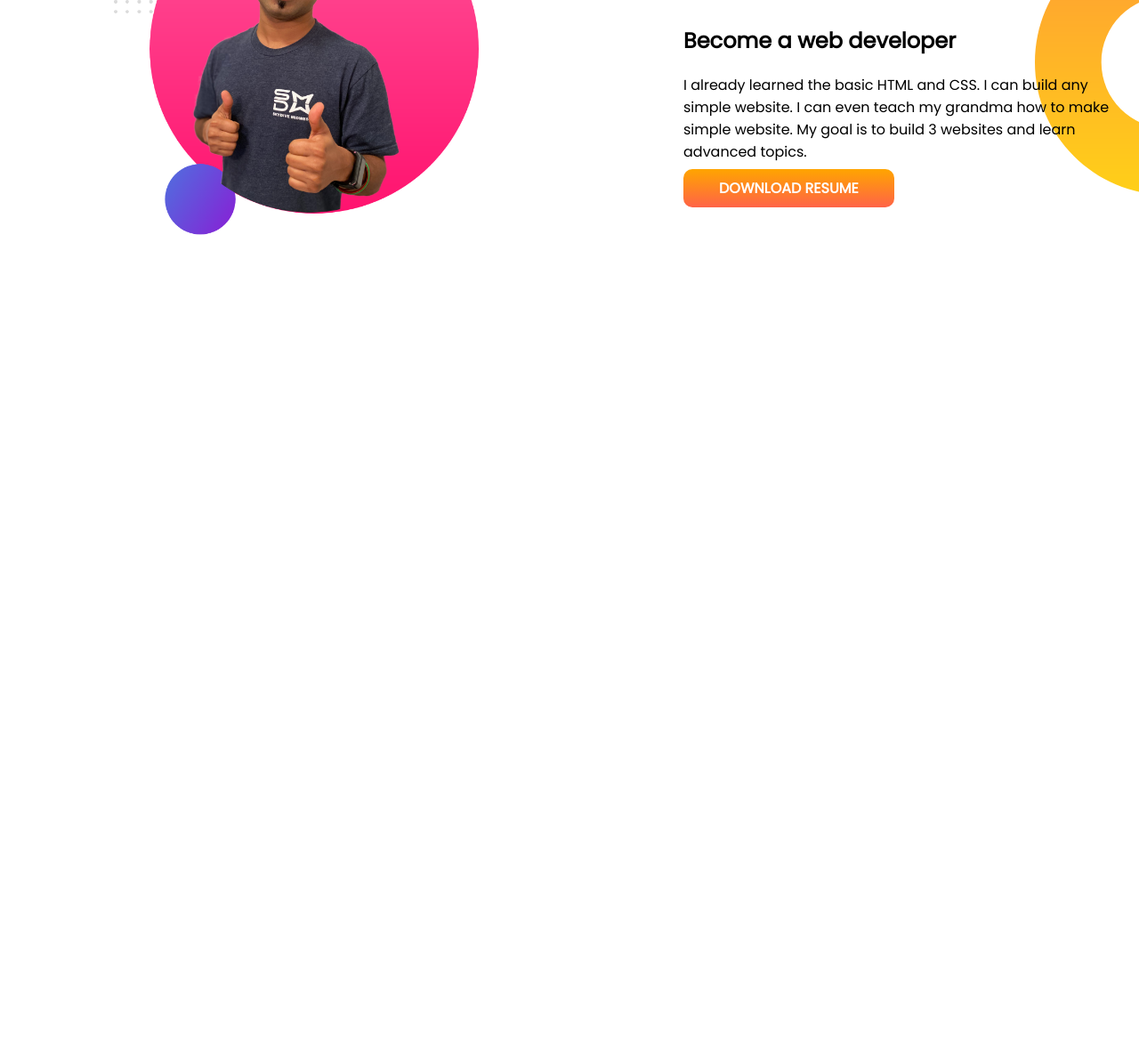
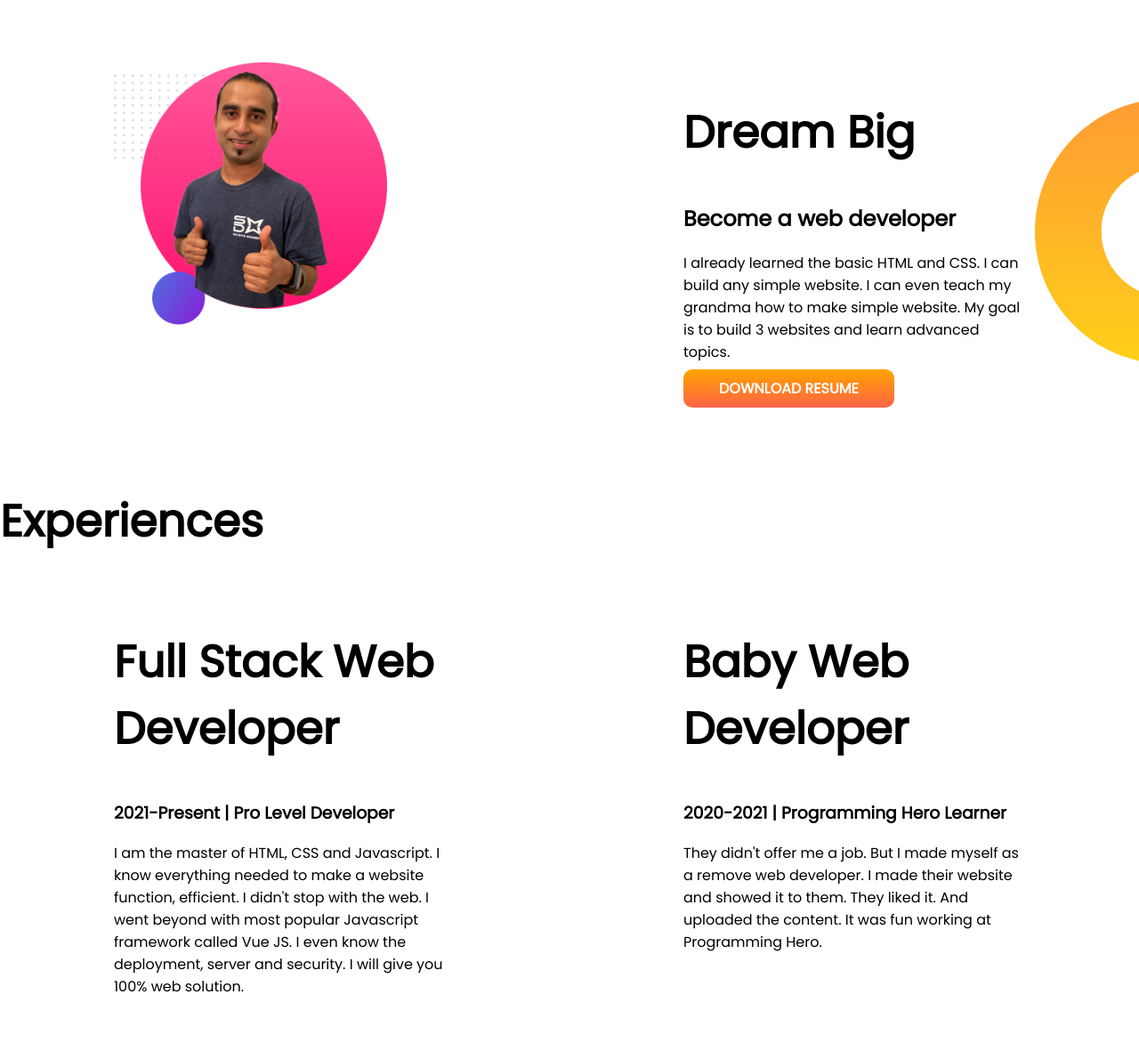
Before and after one commit to yasin29/developer-portfolio, a plain HTML site: page index.html in a window 1280 px wide. Shown: the part 593-1765 px from the top of the page at 89% size. Before the commit the page ends 864 px from the top, so only its background shows below. Drawn offline with Linux system fonts and the light colour scheme.

Commit message:
expereinces

```diff
--- a/index.html
+++ b/index.html
@@ -13,7 +13,7 @@
 </head>
 
 <body>
-    <section class="top-banner">
+    <section class="top-banner flexible-container">
         <div class="half-width">
             <h1>Welcome to</h1>
             <h1><span class="orange-color">Peter Parker</span> World</h1>
@@ -30,7 +30,7 @@
             <img src="images/new.png" alt="">
         </div>
     </section>
-    <section class="dream-big">
+    <section class="dream-big flexible-container">
         <div class="half-width">
             <img src="images/jhankar2.png" alt="">
         </div>
@@ -44,6 +44,31 @@
         </div>
 
     </section>
+    <section class="experience-area">
+        <h1>Experiences</h1>
+        <div class="flexible-container">
+            <div class="half-width">
+                <h1>Full Stack Web Developer</h1>
+                <h3>2021-Present | Pro Level Developer</h3>
+                <p>I am the master of HTML, CSS and Javascript. I know everything needed to make a website function,
+                    efficient. I didn't stop with the web. I went beyond with most popular Javascript framework called
+                    Vue
+                    JS. I even know the deployment, server and security. I will give you 100% web solution.</p>
+            </div>
+            <div class="half-width">
+                <h1>
+                    Baby Web Developer
+                </h1>
+                <h3>2020-2021 | Programming Hero Learner</h3>
+                <p>
+                    They didn't offer me a job. But I made myself as a remove web developer. I made their website and
+                    showed
+                    it to them. They liked it. And uploaded the content. It was fun working at Programming Hero.
+                </p>
+            </div>
+        </div>
+
+    </section>
 </body>
 
 </html>
--- a/style.css
+++ b/style.css
@@ -8,12 +8,14 @@ h1{
 .orange-color{
     color: orange;
 }
-section{
+.flexible-container{
     display: flex;
+    margin-bottom: 100px;
 }
 .half-width{
     width: 50%;
     padding-left: 10%;
+    padding-right: 10%;
 }
 .half-width img{
     width: 80%;
```
